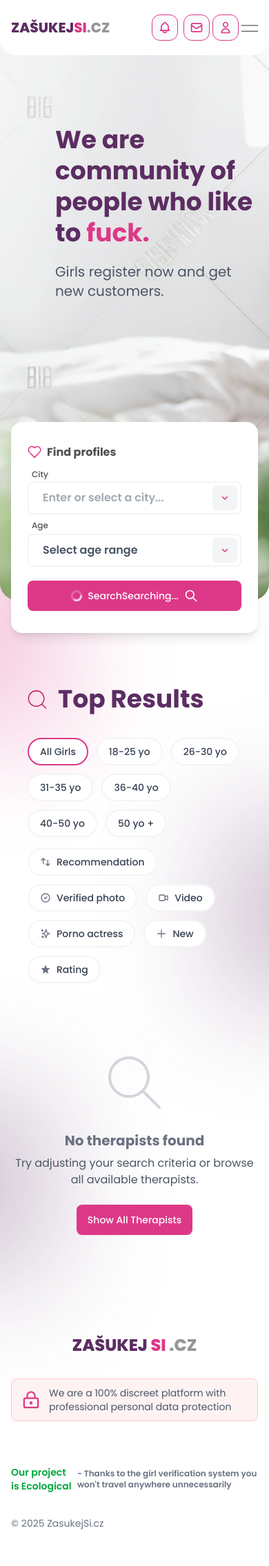
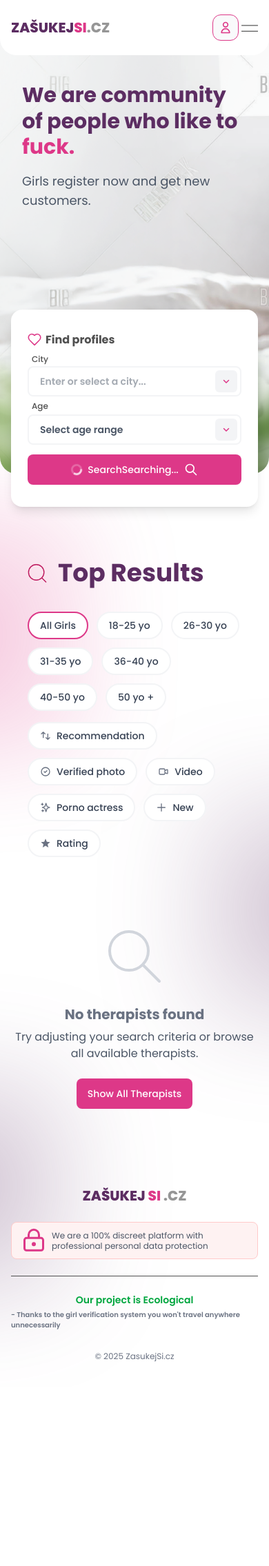
Before and after one commit to Stanektechcz/Zasukejsicz, a Laravel app: page / in a window 390 px wide. Shown: the whole page at 69% size. After the commit the page ends 1975 px from the top, so only its background shows below. Run offline with Laravel 12, Linux system fonts and the light colour scheme; a user stored in the database is signed in; data comes from the database, SQL or seed files in the repository; data that the repository does not hold is empty; style sheets or scripts are compiled from the project's sources; parts of the project's set-up code (start-up, migrations or seed data) failed here and were passed over; some libraries are stand-ins or nearby versions.

Commit message:
styling improvements

```diff
--- a/app/Livewire/ProfileForm.php
+++ b/app/Livewire/ProfileForm.php
@@ -106,6 +106,7 @@
             $this->display_name = $profile->display_name ?? '';
             $this->age = $profile->age ?? '';
             $this->city = $profile->city ?? '';
+            $this->citySearchTerm = $profile->city ?? ''; // Initialize city search with existing value
             $this->country_code = $profile->country_code ?? '';
             $this->address = $profile->address ?? '';
             $this->about = $profile->about ?? '';
--- a/app/Providers/AppServiceProvider.php
+++ b/app/Providers/AppServiceProvider.php
@@ -39,7 +39,7 @@
                 'en' => 'https://flagcdn.com/w20/gb.png',
                 'cs' => 'https://flagcdn.com/w20/cz.png',
             ])
-            ->displayLocale('en')
+            ->displayLocale('cs')
             ->visible(insidePanels: true, outsidePanels: false)
             ->renderHook('panels::global-search.after');
 
--- a/config/app.php
+++ b/config/app.php
@@ -78,11 +78,11 @@
     |
     */
 
-    'locale' => env('APP_LOCALE', 'en'),
+    'locale' => env('APP_LOCALE', 'cs'),
 
     'fallback_locale' => env('APP_FALLBACK_LOCALE', 'en'),
 
-    'faker_locale' => env('APP_FAKER_LOCALE', 'en_US'),
+    'faker_locale' => env('APP_FAKER_LOCALE', 'cs_CZ'),
 
     /*
     |--------------------------------------------------------------------------
--- a/lang/cs/front.php
+++ b/lang/cs/front.php
@@ -309,6 +309,7 @@
             'selectgender' => 'Vyberte pohlaví',
             'age' => 'Věk',
             'city' => 'Město',
+            'select_country_first' => 'Nejprve vyberte zemi',
             'country' => 'Země',
             'selectcountry' => 'Vyberte zemi',
             'searchcountry' => 'Hledat zemi...',
--- a/lang/en/front.php
+++ b/lang/en/front.php
@@ -293,6 +293,7 @@
             'selectgender' => 'Select gender',
             'age' => 'Age',
             'city' => 'City',
+            'select_country_first' => 'Please select a country first',
             'country' => 'Country',
             'selectcountry' => 'Select country',
             'searchcountry' => 'Search country...',
--- a/resources/css/components.css
+++ b/resources/css/components.css
@@ -3,13 +3,11 @@
 input,
 textarea,
 select {
-  @apply block w-full px-5 py-3 text-base leading-5 rounded-lg bg-white outline-none transition-all duration-200 ease-in-out;
+  @apply block w-full px-4 py-2.5 text-sm leading-5 rounded-lg bg-white outline-none transition-all duration-200 ease-in-out md:px-5 md:py-3 md:text-base;
   border: 2px solid var(--color-gray-100);
   color: var(--color-gray-600);
   font-weight: 600;
 }
-
-
 
 
 select {
--- a/resources/views/components/blog-listing.blade.php
+++ b/resources/views/components/blog-listing.blade.php
@@ -11,7 +11,7 @@
         @foreach($posts as $post)
         <article class="group">
             <!-- Header Image with Overlay Pills -->
-            <a href="{{ route('pages.show', $post->slug) }}" class="block relative mb-4 rounded-xl overflow-hidden">
+            <a href="{{ route('pages.show', $post->slug) }}" class="block relative mb-4 rounded-none md:rounded-xl overflow-hidden -mx-4 md:mx-0">
                 @if($post->hasMedia('header-image'))
                     <img src="{{ $post->getFirstMediaUrl('header-image') }}"
                          alt="{{ $post->title }}"
@@ -27,18 +27,18 @@
                 @endif
 
                 <!-- Info Pills - Bottom Left Corner -->
-                <div class="absolute bottom-4 left-4 flex gap-2">
+                <div class="absolute bottom-2 md:bottom-4 left-2 md:left-4 flex flex-wrap gap-1.5 md:gap-2">
                     <time datetime="{{ $post->created_at->format('Y-m-d') }}"
-                          class="inline-flex items-center px-3 py-2 bg-white/90 backdrop-blur-sm text-gray-700 rounded-full text-xs font-medium shadow-lg">
-                        <svg class="w-4 h-4 mr-1.5 text-primary" fill="none" stroke="currentColor" viewBox="0 0 24 24">
+                          class="inline-flex items-center px-2 py-1 md:px-3 md:py-2 bg-white/90 backdrop-blur-sm text-gray-700 rounded-full text-[10px] md:text-xs font-medium shadow-lg">
+                        <svg class="w-3 h-3 md:w-4 md:h-4 mr-1 md:mr-1.5 text-primary" fill="none" stroke="currentColor" viewBox="0 0 24 24">
                             <path stroke-linecap="round" stroke-linejoin="round" stroke-width="2" d="M8 7V3m8 4V3m-9 8h10M5 21h14a2 2 0 002-2V7a2 2 0 00-2-2H5a2 2 0 00-2 2v12a2 2 0 002 2z" />
                         </svg>
                         {{ $post->created_at->format('j. n. Y') }}
                     </time>
 
                     @if($post->aproximateReadingTime() > 0)
-                        <div class="inline-flex items-center px-3 py-2 bg-white/90 backdrop-blur-sm text-gray-700 rounded-full text-xs font-medium shadow-lg">
-                            <svg class="w-4 h-4 mr-1.5 text-primary" fill="none" stroke="currentColor" viewBox="0 0 24 24">
+                        <div class="inline-flex items-center px-2 py-1 md:px-3 md:py-2 bg-white/90 backdrop-blur-sm text-gray-700 rounded-full text-[10px] md:text-xs font-medium shadow-lg">
+                            <svg class="w-3 h-3 md:w-4 md:h-4 mr-1 md:mr-1.5 text-primary" fill="none" stroke="currentColor" viewBox="0 0 24 24">
                                 <path stroke-linecap="round" stroke-linejoin="round" stroke-width="2" d="M12 8v4l3 3m6-3a9 9 0 11-18 0 9 9 0 0118 0z" />
                             </svg>
                             {{ $post->aproximateReadingTime() }} {{ __('min') }}
--- a/resources/views/components/footer.blade.php
+++ b/resources/views/components/footer.blade.php
@@ -1,8 +1,8 @@
-<footer x-data class="py-12 pt-20">
+<footer x-data class="py-8 md:py-12 pt-12 md:pt-20">
     <div class="container mx-auto px-4">
         <!-- Logo -->
-        <div class="text-center mb-8">
-            <h2 class="text-2xl font-extrabold">
+        <div class="text-center mb-6 md:mb-8">
+            <h2 class="text-xl md:text-2xl font-extrabold">
                 <span class="text-secondary-500">ZAŠUKEJ</span>
                 <span class="text-primary-500">SI</span>
                 <span class="text-dark-gray">.CZ</span>
@@ -10,11 +10,11 @@
         </div>
 
         <!-- Footer Content -->
-        <div class="flex flex-col flex-wrap md:flex-row justify-between items-start gap-8 mb-8">
+        <div class="flex flex-col flex-wrap md:flex-row justify-between items-start gap-6 md:gap-8 mb-6 md:mb-8">
             <!-- Registration Button -->
             @guest
-            <div class="flex-shrink-0">
-                <button @click="$dispatch('show-register-modal')" class="btn-primary w-full md:w-auto px-8 py-3 rounded-lg font-semibold">
+            <div class="flex-shrink-0 w-full md:w-auto">
+                <button @click="$dispatch('show-register-modal')" class="btn-primary w-full md:w-auto px-6 md:px-8 py-2.5 md:py-3 rounded-lg font-semibold text-sm md:text-base">
                     {{ __('front.footer.registration') }}
                 </button>
             </div>
@@ -25,31 +25,47 @@
                 @php
                     $chunks = $footerPages->chunk(ceil($footerPages->count() / 3));
                 @endphp
+                <div class="w-full md:w-auto grid grid-cols-2 md:flex md:flex-row gap-6 md:gap-8">
                     @foreach($chunks as $chunk)
-                <div class="space-y-3">
+                    <div class="space-y-2 md:space-y-3">
                         @foreach($chunk as $page)
-                        <a href="{{ url('/' . $page->slug) }}" class="block text-gray-600 hover:text-primary-500 transition-colors">
+                            <a href="{{ url('/' . $page->slug) }}" class="block text-sm md:text-base text-gray-600 hover:text-primary-500 transition-colors">
                                 {{ $page->title }}
                             </a>
                         @endforeach
                     </div>
                     @endforeach
+                </div>
             @endif
 
-            <div class="flex-shrink-0 max-w-sm">
+            <div class="flex-shrink-0 w-full md:max-w-sm">
                 <!-- Security Text -->
-                <div class="alert !py-2.5 alert-error">
+                <div class="alert !py-2 md:!py-2.5 alert-error">
                     <div class="flex items-center">
-                        <x-icons name="lock" class="w-11 mr-3.5 text-primary" />
-                        <span class="text-sm text-gray-600">{{ __('front.footer.discreet') }}</span>
+                        <x-icons name="lock" class="w-8 md:w-11 mr-2.5 md:mr-3.5 text-primary flex-shrink-0" />
+                        <span class="text-xs md:text-sm text-gray-600 leading-tight">{{ __('front.footer.discreet') }}</span>
                     </div>
                 </div>
             </div>
         </div>
 
         <!-- Security Info -->
-        <div class="flex flex-col lg:flex-row justify-between items-start lg:items-center gap-4 pt-8">
+        <div class="pt-6 md:pt-8 border-t md:border-t-0">
+            <!-- Mobile: Stacked Layout -->
+            <div class="flex flex-col items-center gap-2 lg:hidden">
                 <!-- Security Badge -->
+                <div class="flex flex-wrap lg:flex-nowrap items-center justify-center gap-1 font-semibold">
+                    <span class="text-green-600 font-semibold text-sm">{{ __('front.footer.ecological') }}</span>
+                    <span class="text-gray-500 text-[10px]">{{ __('front.footer.verification') }}</span>
+                </div>
+                <!-- Copyright -->
+                <div class="text-gray-500 text-xs text-center leading-relaxed pt-5 px-4">
+                    {{ __('front.footer.copyright') }}
+                </div>
+            </div>
+
+            <!-- Desktop: Horizontal Layout -->
+            <div class="hidden lg:flex justify-between items-center gap-4">
                 <div class="flex items-center gap-1 font-semibold">
                     <span class="text-green-600 font-semibold text-sm">{{ __('front.footer.ecological') }}</span>
                     <span class="text-gray-500 text-xs">{{ __('front.footer.verification') }}</span>
@@ -57,10 +73,10 @@
 
                 <hr class="flex-grow !border-t-2 rounded-full">
 
-            <!-- Copyright -->
                 <div class="text-gray-500 text-sm">
                     {{ __('front.footer.copyright') }}
                 </div>
             </div>
         </div>
+    </div>
 </footer>
--- a/resources/views/components/navbar.blade.php
+++ b/resources/views/components/navbar.blade.php
@@ -23,8 +23,8 @@
             <!-- Right Side: Register, Login, Language Switcher -->
             <div class="flex items-center space-x-1 md:space-x-2">
                 @auth
-                    <!-- Icon Buttons -->
-                    <div class="flex items-center space-x-2">
+                    <!-- Icon Buttons - Desktop Only -->
+                    <div class="hidden lg:flex items-center space-x-2">
                         <!-- Notifications Button -->
                         @livewire('notifications-dropdown')
 
@@ -57,7 +57,7 @@
                         </button>
 
                         <div x-show="userMenuOpen" @click.outside="userMenuOpen = false" x-transition
-                            class="absolute -right-15 top-16 w-48 bg-primary rounded-lg shadow-lg z-40 p-4 px-5 border-t-1 border-l-1 border-r-1 border-primary">
+                            class="absolute right-0 lg:-right-15 top-10 md:top-16 w-48 bg-primary rounded-lg shadow-lg z-40 p-4 px-5 border-t-1 border-l-1 border-r-1 border-primary">
                             <div>
                                <a href="{{ route('account.dashboard') }}" class="block p-5 py-3 text-sm text-white hover:bg-secondary-500 rounded-lg transition-colors">
                                   {{ __('front.nav.myaccount') }}
@@ -133,6 +133,29 @@
         <div class="lg:hidden hidden" id="mobile-menu">
             <div class="flex flex-wrap p-4 py-5 pt-6 space-y-2 bg-white rounded-2xl">
 
+                @auth
+                    <!-- Icon Buttons - Mobile Only -->
+                    <div class="w-full flex items-center justify-center gap-3 pb-4 border-b border-gray-200 mb-2">
+                        <!-- Notifications Button -->
+                        @livewire('notifications-dropdown')
+
+                        <!-- Mail Button -->
+                        <a href="{{ route('messages.index') }}" class="btn nav-button bg-gray-50 !px-4 !py-4 !border-1 !text-primary !border-primary relative rounded-lg" title="{{ __('front.nav.mail') }}">
+                            <svg class="w-6 h-6" fill="none" stroke="currentColor" viewBox="0 0 24 24">
+                                <path stroke-linecap="round" stroke-linejoin="round" stroke-width="2" d="M3 8l7.89 5.26a2 2 0 002.22 0L21 8M5 19h14a2 2 0 002-2V7a2 2 0 00-2-2H5a2 2 0 00-2 2v10a2 2 0 002 2z" />
+                            </svg>
+                            @php
+                                $unreadMessages = Auth::user()->receivedMessages()->unread()->count();
+                            @endphp
+                            @if($unreadMessages > 0)
+                                <span class="absolute -top-1 -right-1 bg-primary text-white text-xs rounded-full h-5 w-5 flex items-center justify-center text-xs">
+                                    {{ $unreadMessages > 9 ? '9+' : $unreadMessages }}
+                                </span>
+                            @endif
+                        </a>
+
+                    </div>
+                @endauth
 
                 @foreach($navPages ?? [] as $page)
                     <a href="{{ url('/' . $page->slug) }}" class="nav-link-mobile group">
--- a/resources/views/components/profile-card.blade.php
+++ b/resources/views/components/profile-card.blade.php
@@ -33,10 +33,10 @@
             @if($profile->getAllImages()->count() > 0)
             @if($profile->hasMultipleImages())
             <!-- Swiper for multiple images -->
-            <div class="swiper profile-swiper-{{ $profile->id }} w-full h-full">
-                <div class="swiper-wrapper">
+            <div class="swiper profile-swiper-{{ $profile->id }} h-full w-full" style="margin-left: 0 !important;">
+                <div class="swiper-wrapper" style="transform: translate3d(0, 0, 0) !important;">
                     @foreach($profile->getAllImages() as $image)
-                    <div class="swiper-slide">
+                    <div class="swiper-slide" style="width: 100% !important; flex-shrink: 0;">
                         <img src="{{ $image->getUrl() }}" alt="{{ $profile->display_name }}"
                             class="w-full h-full object-cover">
                     </div>
--- a/resources/views/livewire/notifications-dropdown.blade.php
+++ b/resources/views/livewire/notifications-dropdown.blade.php
@@ -1,17 +1,17 @@
 <div class="relative" x-data="{ notificationsOpen: false }" wire:poll.3s>
-    <button @click="notificationsOpen = !notificationsOpen" class="btn nav-button bg-gray-50 !px-2 !py-2 md:!px-4 md:!py-4 !border-1 !text-primary !border-primary relative rounded md:rounded-lg" title="{{ __('front.nav.notifications') }}">
-        <svg class="w-5 h-5 md:w-6 md:h-6" fill="none" stroke="currentColor" viewBox="0 0 24 24">
+    <button @click="notificationsOpen = !notificationsOpen" class="btn nav-button bg-gray-50 !px-4 !py-4 !border-1 !text-primary !border-primary relative rounded-lg" title="{{ __('front.nav.notifications') }}">
+        <svg class="w-6 h-6" fill="none" stroke="currentColor" viewBox="0 0 24 24">
             <path stroke-linecap="round" stroke-linejoin="round" stroke-width="2" d="M15 17h5l-1.405-1.405A2.032 2.032 0 0118 14.158V11a6.002 6.002 0 00-4-5.659V5a2 2 0 10-4 0v.341C7.67 6.165 6 8.388 6 11v3.159c0 .538-.214 1.055-.595 1.436L4 17h5m6 0v1a3 3 0 11-6 0v-1m6 0H9" />
         </svg>
         @if($this->unreadCount > 0)
-            <span class="absolute -top-1 -right-1 bg-primary text-white text-xs rounded-full h-4 w-4 md:h-5 md:w-5 flex items-center justify-center text-[10px] md:text-xs">
+            <span class="absolute -top-1 -right-1 bg-primary text-white text-xs rounded-full h-5 w-5 flex items-center justify-center text-xs">
                 {{ $this->unreadCount > 9 ? '9+' : $this->unreadCount }}
             </span>
         @endif
     </button>
 
     <div x-show="notificationsOpen" @click.outside="notificationsOpen = false" x-transition
-         class="absolute right-0 mt-2 w-80 bg-white rounded-lg z-50 max-h-96 overflow-y-auto border border-gray-200 shadow-lg">
+         class="fixed left-4 right-4 top-38 lg:absolute lg:left-auto lg:right-0 lg:top-auto mt-2 w-auto lg:w-80 bg-white rounded-lg z-50 max-h-96 overflow-y-auto border border-gray-200 shadow-lg">
 
         @if($this->notifications->isEmpty())
             <div class="p-6 text-center text-gray-500">
--- a/resources/views/livewire/search-profiles.blade.php
+++ b/resources/views/livewire/search-profiles.blade.php
@@ -1,15 +1,15 @@
-<div class="card w-full shadow-lg p-4 md:p-8 overflow-visible translate-y-20 rounded-lg">
-    <div class="space-y-3 md:space-y-6">
+<div class="card w-full shadow-lg p-3 md:p-8 overflow-visible translate-y-20 rounded-lg">
+    <div class="space-y-2 md:space-y-6">
         <!-- Heading -->
-        <h4 class="mb-3 md:mb-6 flex items-center text-base md:text-xl">
-            <x-icons name="heart" class="w-5 h-5 md:w-6 md:h-6 inline-block mr-2 md:mr-3 text-primary-500" />
+        <h4 class="mb-2 md:mb-6 flex items-center text-base md:text-xl">
+            <x-icons name="heart" class="w-5 h-5 md:w-6 md:h-6 inline-block mr-1.5 md:mr-3 text-primary-500" />
             {{ __('front.landing.findprofiles') }}
         </h4>
 
         <!-- Search Form -->
-        <form wire:submit.prevent="search" class="space-y-3 md:space-y-6">
+        <form wire:submit.prevent="search" class="space-y-2 md:space-y-6">
             <!-- Search Controls Row -->
-            <div class="flex flex-wrap items-end gap-2 md:gap-4">
+            <div class="flex flex-wrap items-end gap-1.5 md:gap-4">
                 <!-- City Picker -->
                 <div class="flex-1">
                     <x-autocomplete-select
@@ -48,10 +48,10 @@
                 </div>
 
                 <!-- Search Button -->
-                <div class="pt-3 md:pt-6 flex-shrink-0 w-full md:w-auto">
+                <div class="pt-2 md:pt-6 flex-shrink-0 w-full md:w-auto">
                     <button
                         type="submit"
-                        class="btn-primary w-full text-base md:text-lg py-3 px-4 md:py-5 md:px-8 flex items-center justify-center"
+                        class="btn-primary w-full text-base md:text-lg py-2.5 px-3 md:py-5 md:px-8 flex items-center justify-center"
                         wire:loading.attr="disabled"
                         wire:loading.class="opacity-75">
 
--- a/resources/views/profiles/index.blade.php
+++ b/resources/views/profiles/index.blade.php
@@ -4,20 +4,20 @@
 
 @section('content')
 <!-- Hero Section  max-w-[1331px] -->
-<div class="min-h-[420px] mx-auto rounded-b-3xl" style="background-image: url('/images/header.png'); background-size: cover; background-position: center;">
-    <div class="container mx-auto px-4 pt-24 pb-8 flex flex-col min-h-[420px]">
-        <div class="max-w-2xl pl-16 py-16">
-            <h1 class="text-secondary leading-tight  text-4xl md:text-6xl py-5">
+<div class="min-h-[420px] md:min-h-[520px] mx-auto rounded-b-3xl bg-center bg-cover" style="background-image: url('/images/header.png');">
+    <div class="container mx-auto px-4 pt-16 md:pt-24 pb-8 flex flex-col min-h-[420px] md:min-h-[520px]">
+        <div class="max-w-2xl px-4 md:pl-16 py-10 md:py-16">
+            <h1 class="text-secondary leading-tight text-3xl sm:text-4xl md:text-6xl py-4 md:py-5">
                 {{ __('front.landing.wearecommunity') }}
                 <span class="text-primary-500">{{ __('front.landing.fucking') }}.</span>
             </h1>
 
-            <p class="text-xl text-gray-600 mb-8 max-w-sm">
+            <p class="text-lg sm:text-xl text-gray-600 mb-6 md:mb-8 max-w-sm">
                 {{ __('front.landing.girlsregisternow') }}
             </p>
         </div>
 
-        <div class="mt-auto">
+        <div class="mt-auto px-0">
             <!-- Search Card -->
             <livewire:search-profiles />
         </div>
```
Also changed, not shown: resources/views/components/profile-detail.blade.php (+20 -22 lines), resources/views/livewire/profile-slider.blade.php (+12 -6 lines). Lines whose indentation alone changed are shown as unchanged.
